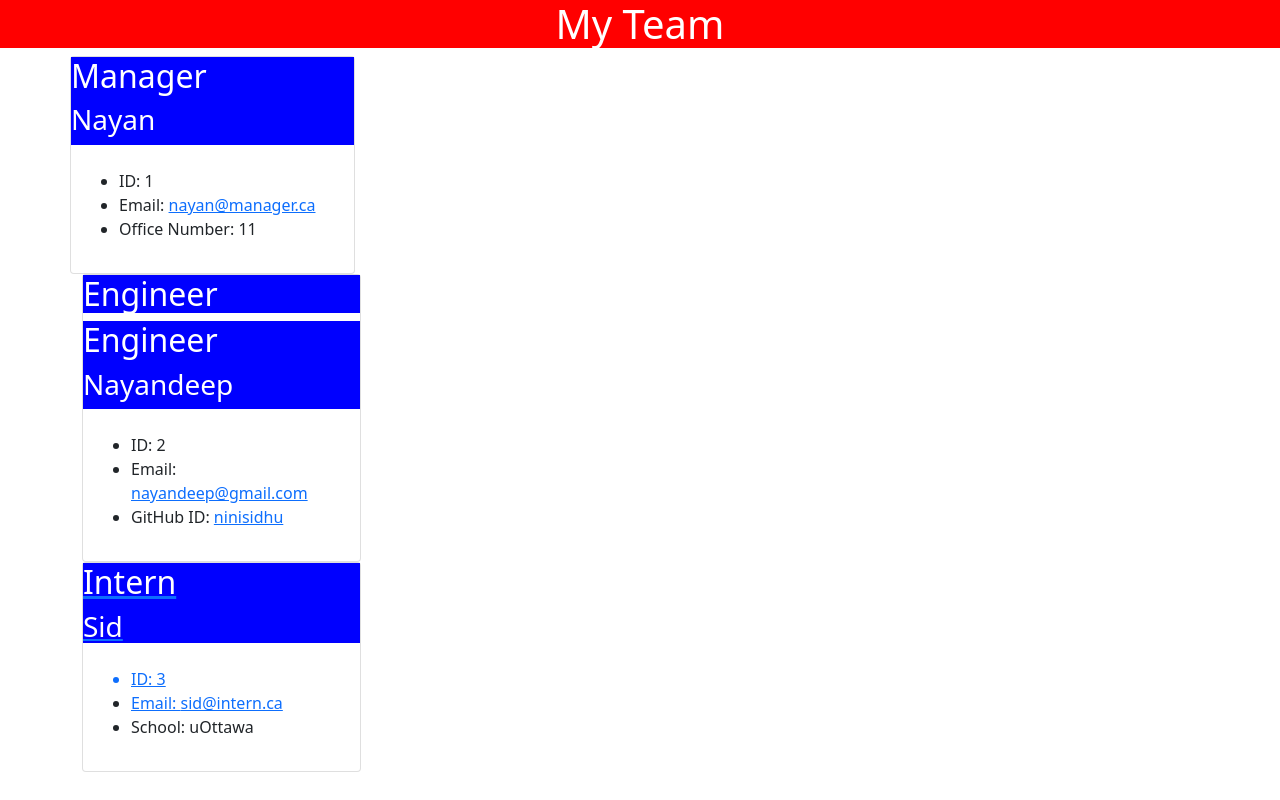
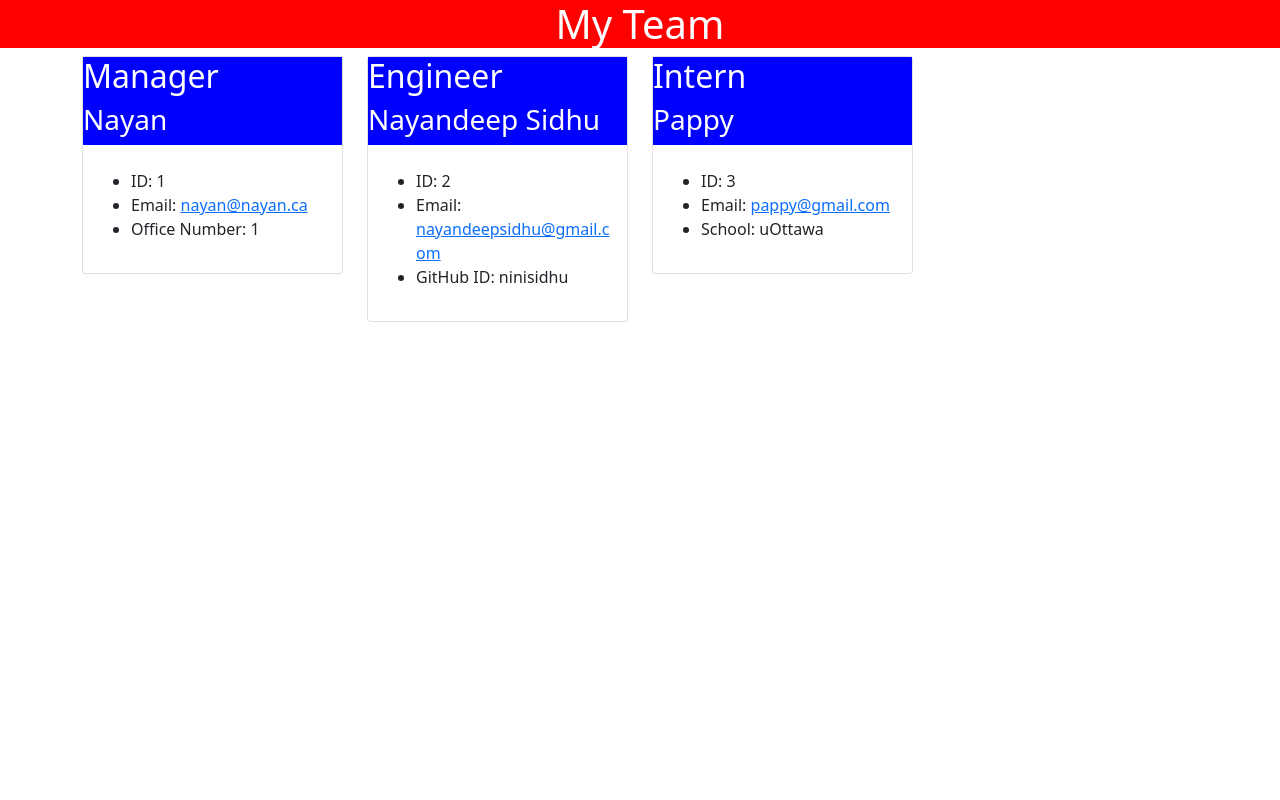
Before and after one commit to NiniSidhu/Team-Profile-Generator, a website: page dir/index.html in a window 1280 px wide. Drawn offline with nearby package versions, Linux system fonts and the light colour scheme.

Commit message:
final touches

```diff
--- a/dir/index.html
+++ b/dir/index.html
@@ -15,10 +15,11 @@
             <h1>My Team</h1>
         </header>
         <main class="container">
+            <div class="row">
 
 
-        <div class = "row">
-            <div class = "card col-3">
+        <div class="col-3">
+            <div class = "card ">
 
 
 
@@ -30,8 +31,8 @@
                             <div class = "card-text">
                                 <ul>
                                     <li> ID: 1</li>
-                                    <li> Email: <a href="mailto:nayan@manager.ca">nayan@manager.ca</a></li>
-                                    <li> Office Number: 11</li>
+                                    <li> Email: <a href="mailto:nayan@nayan.ca">nayan@nayan.ca</a></li>
+                                    <li> Office Number: 1</li>
                                 </ul>
                             </div>
                         </div>
@@ -41,21 +42,20 @@
 
 
 
-        <div>
-            <div class = "card col-3">
-                <h2 class="card-title"> Engineer</h2>
+        <div class="col-3">
+            <div class = "card">
 
 
                         <div class="card-title">
                             <h2> Engineer</h2>
-                            <h3> Nayandeep</h3>
+                            <h3> Nayandeep Sidhu</h3>
                         </div>
                         <div class = "card-body">
                             <div class = "card-text">
                                 <ul>
                                     <li> ID: 2</li>
-                                    <li> Email: <a href="mailto:nayandeep@gmail.com">nayandeep@gmail.com</a></li>
-                                    <li> GitHub ID: <a href="https://github.com/ninisidhu">ninisidhu</li>
+                                    <li> Email: <a href="mailto:nayandeepsidhu@gmail.com">nayandeepsidhu@gmail.com</a></li>
+                                    <li> GitHub ID: <a href="https://github.com/ninisidhu"></a>ninisidhu</li>
                                 </ul>
                             </div>
                         </div>
@@ -65,19 +65,19 @@
 
 
 
-        <div>
-            <div class = "card col-3">
+        <div class="col-3">
+            <div class = "card">
 
 
                         <div class="card-title">
                             <h2> Intern</h2>
-                            <h3> Sid</h3>
+                            <h3> Pappy</h3>
                         </div>
                         <div class = "card-body">
                             <div class = "card-text">
                                 <ul>
                                     <li> ID: 3</li>
-                                    <li> Email: <a href="mailto:sid@intern.ca">sid@intern.ca</a></li>
+                                    <li> Email: <a href="mailto:pappy@gmail.com">pappy@gmail.com</a></li>
                                     <li> School: uOttawa</li>
                                 </ul>
                             </div>
@@ -86,6 +86,7 @@
             </div>
         </div>
 
+            </div>
         </main>
     </body>
     </html>
```
Also changed, not shown: src/pageTemplate.js (+14 -13 lines).
